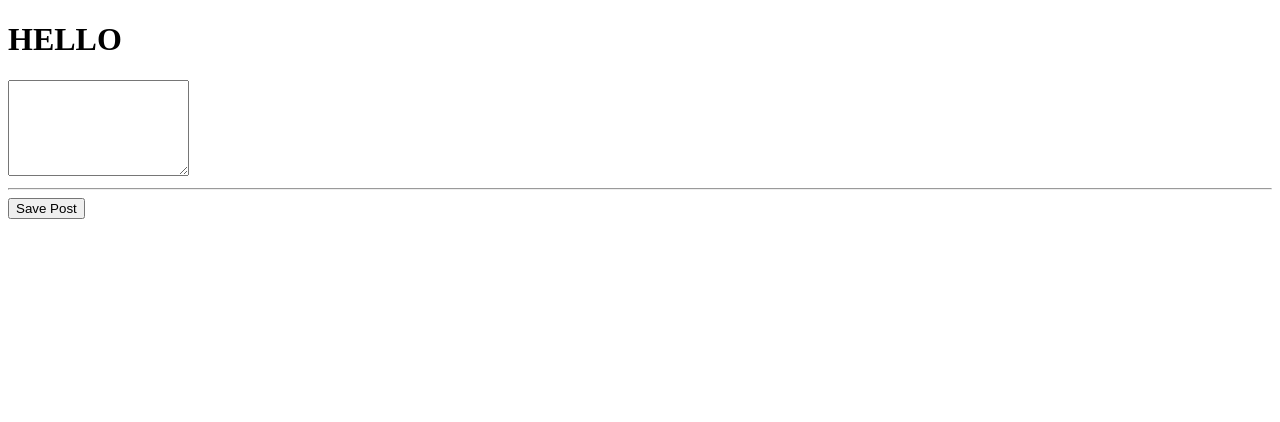
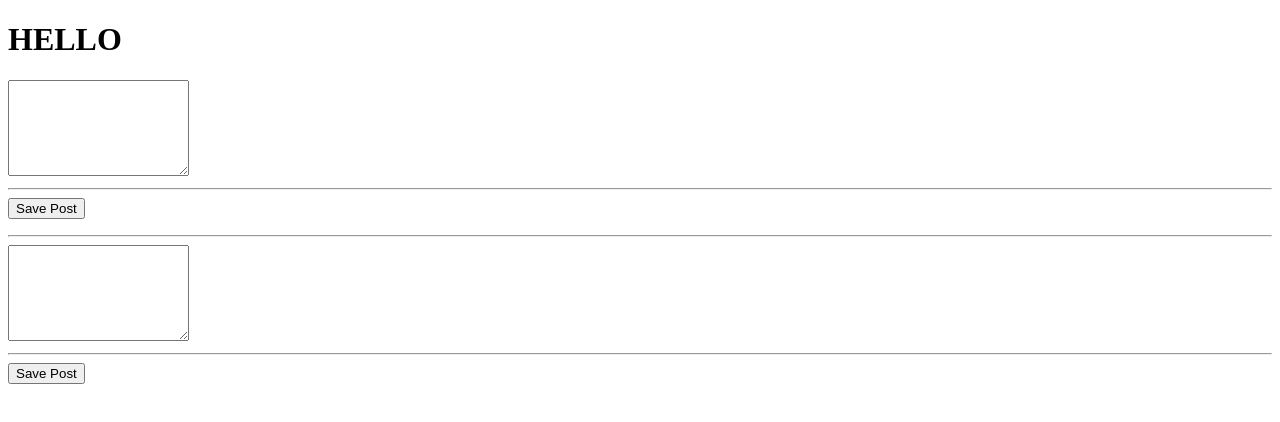
Before and after one commit to michael566-sys/MEAN-full-stack-app, an Angular app in the folder mean-frontend/: page / in a window 1280 px wide. Shown: the top 422 px of the page. Built offline with nearby package versions, Linux system fonts and the light colour scheme.

Commit message:
get user input

```diff
--- a/mean-frontend/src/app/app-module.ts
+++ b/mean-frontend/src/app/app-module.ts
@@ -1,4 +1,7 @@
 import { NgModule, provideBrowserGlobalErrorListeners } from '@angular/core';
+
+import { FormsModule } from '@angular/forms';
+
 import { BrowserModule, provideClientHydration } from '@angular/platform-browser';
 import { AppRoutingModule } from './app-routing-module';
 import { AppComponent } from './app.component';
@@ -13,7 +16,8 @@ import { PostCreateComponent } from './posts/post-create/post-create.component';
   ],
   imports: [
     BrowserModule,
-    AppRoutingModule
+    AppRoutingModule,
+    FormsModule
   ],
   providers: [
     provideBrowserGlobalErrorListeners(),
--- a/mean-frontend/src/app/posts/post-create/post-create.component.html
+++ b/mean-frontend/src/app/posts/post-create/post-create.component.html
@@ -3,11 +3,19 @@
 
  <!-- two ways of outputting data -->
  <!-- way 1. property binding -->
-<textarea rows="6" [value]="newPost"></textarea>
+<textarea rows="6" [value]="newPost" #postInput></textarea>
+<!-- use post input to read input data -->
 <hr>
 <!-- event listener is click -->
-<button (click)="onAddPost()">Save Post</button>
+<button (click)="onAddPost(postInput)">Save Post</button>
 
 <!-- output the content that user has entered -->
  <!-- way 2. use string interpolation to output content -->
  <p>{{ newPost }}</p>
+
+<hr>
+
+<!-- ngmodel directive instruction placed on html element -->
+<textarea rows="6" [(ngModel)]="enteredValue"></textarea>
+<hr>
+<button (click)="onAddPost(postInput)">Save Post</button>
--- a/mean-frontend/src/app/posts/post-create/post-create.component.ts
+++ b/mean-frontend/src/app/posts/post-create/post-create.component.ts
@@ -10,10 +10,12 @@ import { Component } from "@angular/core"; // angular scans for certain features
   // NgModule: delare module and import give every component in it access to other moduldes, directives, and pipes
 })
 export class PostCreateComponent {
+  enteredValue = '';
   newPost = '';
 
-  onAddPost() {
-    this.newPost = 'The user\'s post';
+  onAddPost(postInput: HTMLTextAreaElement) {
+    console.dir(postInput);
+    this.newPost = this.enteredValue//postInput.value;
     alert('Post added!')
   }
 }
```
